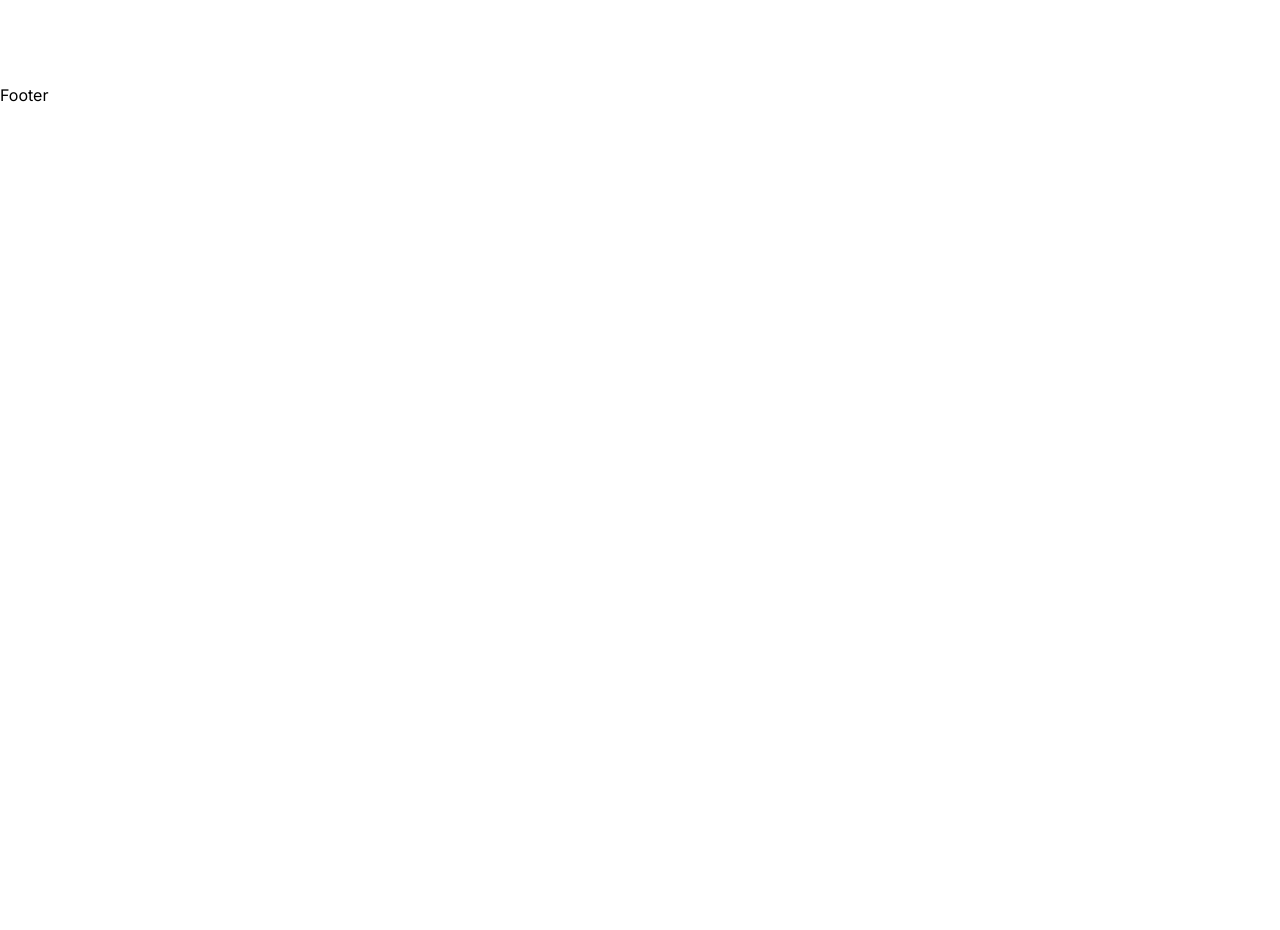
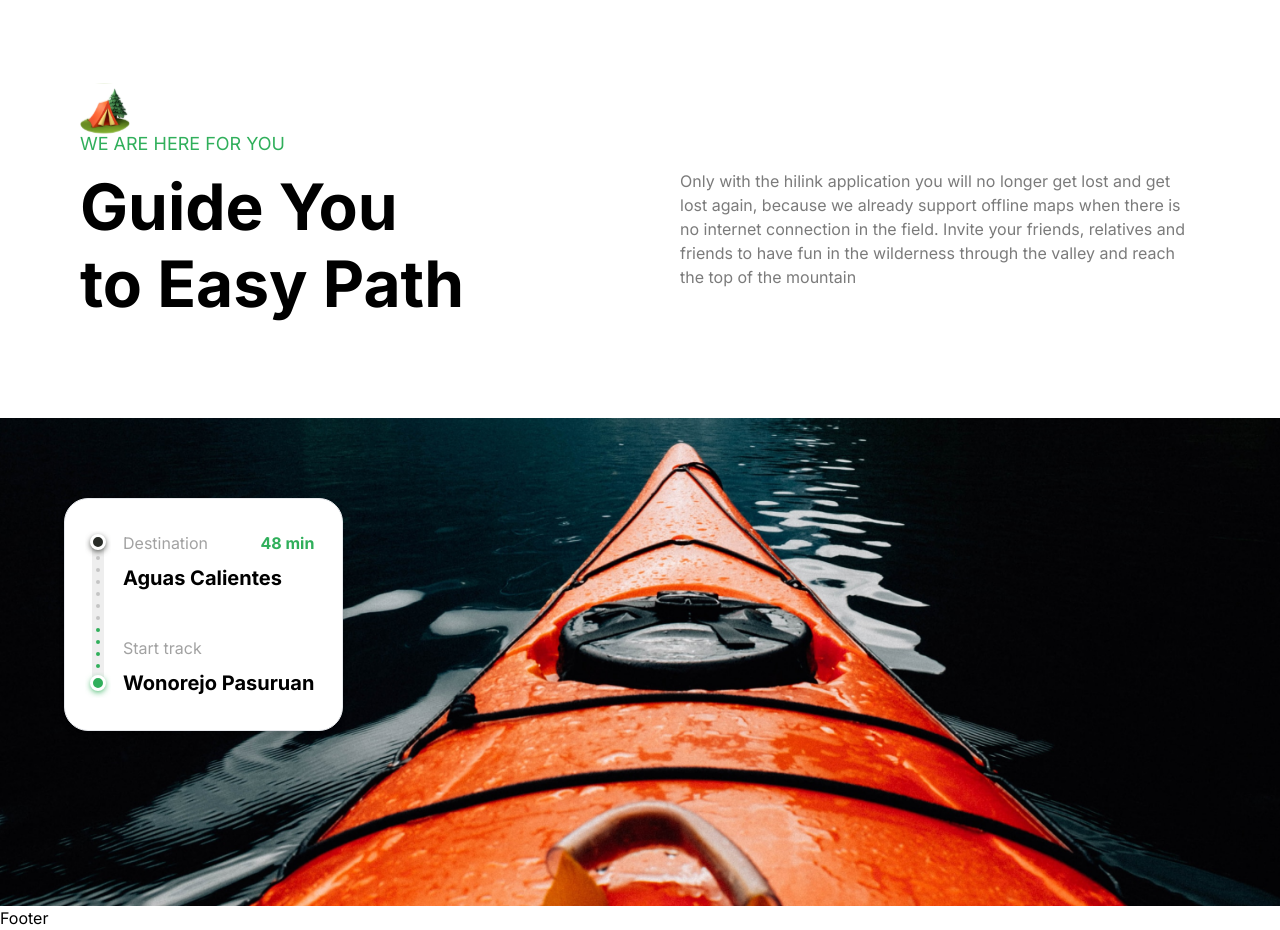
Before and after one commit to Sanskargupta0/Travel, a Next.js app: page / in a window 1280 px wide. Shown: the part 1760-2690 px from the top of the page. Before the commit the page ends 1867 px from the top, so only its background shows below. Built offline with nearby package versions, Linux system fonts and the light colour scheme.

Commit message:
Added: Guide Section

```diff
--- a/app/page.tsx
+++ b/app/page.tsx
@@ -1,10 +1,12 @@
 import Hero from '../components/Hero';
 import Camp from '@/components/Camp';
+import Guide from '@/components/Guide';
 export default function Home() {
   return (
     <>
     <Hero />
     <Camp />
+    <Guide />
     </>
   );
 }
--- /dev/null
+++ b/components/Guide.tsx
@@ -0,0 +1,55 @@
+import Image from 'next/image'
+import React from 'react'
+
+const Guide = () => {
+  return (
+    <section className="flexCenter flex-col">
+      <div className="padding-container max-container w-full pb-24">
+        <Image src="/camp.svg" alt="camp" width={50} height={50} />
+        <p className="uppercase regular-18 -mt-1 mb-3 text-green-50">
+          We are here for you
+        </p>
+        <div className="flex flex-wrap justify-between gap-5 lg:gap-10">
+          <h2 className="bold-40 lg:bold-64 xl:max-w-[390px]">Guide You to Easy Path</h2>
+          <p className="regular-16 text-gray-30 xl:max-w-[520px]">Only with the hilink application you will no longer get lost and get lost again, because we already support offline maps when there is no internet connection in the field. Invite your friends, relatives and friends to have fun in the wilderness through the valley and reach the top of the mountain</p>
+        </div>
+      </div>
+
+      <div className="flexCenter max-container relative w-full">
+        <Image
+          src="/boat.png"
+          alt="boat"
+          width={1440}
+          height={580}
+          className="w-full object-cover object-center 2xl:rounded-5xl"
+        />
+
+        <div className="absolute flex bg-white py-8 pl-5 pr-7 gap-3 rounded-3xl border shadow-md md:left-[5%] lg:top-20">
+          <Image
+            src="/meter.svg"
+            alt="meter"
+            width={16}
+            height={158}
+            className="h-full w-auto"
+          />
+          <div className="flexBetween flex-col">
+            <div className='flex w-full flex-col'>
+              <div className="flexBetween w-full">
+                <p className="regular-16 text-gray-20">Destination</p>
+                <p className="bold-16 text-green-50">48 min</p>
+              </div>
+              <p className="bold-20 mt-2">Aguas Calientes</p>
+            </div>
+
+            <div className='flex w-full flex-col'>
+              <p className="regular-16 text-gray-20">Start track</p>
+              <h4 className="bold-20 mt-2 whitespace-nowrap">Wonorejo Pasuruan</h4>
+            </div>
+          </div>
+        </div>
+      </div>
+    </section>
+  )
+}
+
+export default Guide
```
